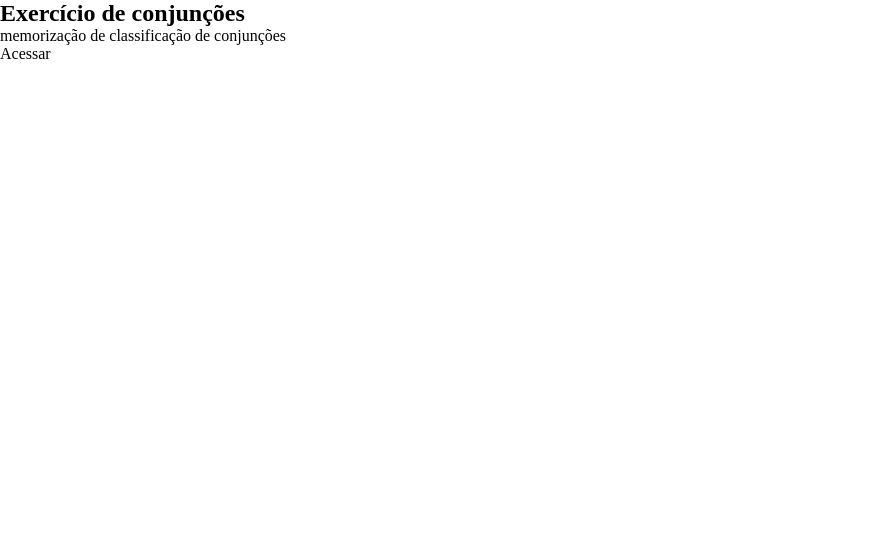
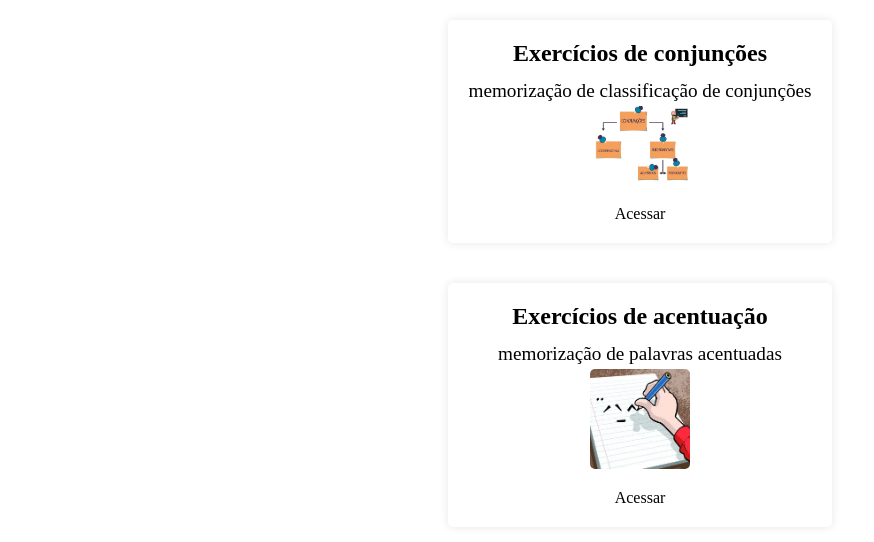
Before and after one commit to kleytonlopes/treinamento-conjuncoes, a Next.js app: page / in a window 1280 px wide. Shown: the top 542 px of the page, without its empty margins (0-874 px from the left). Built offline with nearby package versions, Linux system fonts and the light colour scheme.

Commit message:
feat: design welcome page fix: adjust new json structure and fix MathFloor

```diff
--- a/pages/index.js
+++ b/pages/index.js
@@ -1,24 +1,37 @@
 import React from "react";
 import Link from 'next/link'
 
-function Card({ title, description, link }) {
+function Card({ title, description, link, image }) {
   return (
-    <div className="card">
+    <Link href={`/quiz/${link}`}>
+      <div className="card-container">
         <h2>{title}</h2>
         <p>{description}</p>
-      <Link href={`/quiz/${link}`}>Acessar</Link>
+        <img src={image} alt="Descrição da imagem"></img>
+        Acessar
       </div>
+    </Link>
   );
 }
 
 function Home(props) {
   return (
-    <div className="home">
+    <div className="cards-main">
+       <div className="cards-container">
         <Card
-        title="Exercício de conjunções"
+          title="Exercícios de conjunções"
           description="memorização de classificação de conjunções"
           link="conjuncoes"
+          image="conjuncoes.jpeg"
         />
+        <Card
+          title="Exercícios de acentuação"
+          description="memorização de palavras acentuadas"
+          link="acentuacao"
+          image="acentuacao.jpeg"
+        />
+      </div>
+
     </div>
   );
 }
--- a/pages/quiz/quiz.js
+++ b/pages/quiz/quiz.js
@@ -10,7 +10,7 @@ export default function Quiz(props) {
   const [showNewQuestion, setShowNewQuestion] = useState(true);
   const {questionsData, title, command, label} = props;
 
-  const questions = questionsData.questions;
+  const questions = questionsData;
   const currentQuestion = currentQuestionIndex > -1 ? questions[currentQuestionIndex] : '';
 
   useEffect(() => {
@@ -34,8 +34,10 @@ export default function Quiz(props) {
       setTimeout(() => {
         setShowSuccess(false);
         setUserAnswer("");
+        const currentIndex = Math.floor(Math.random() * questions.length);
+        console.log(currentIndex+'--'+questions.length);
         setCurrentQuestionIndex(
-          Math.floor(Math.random() * questions.length)
+          currentIndex
         );
         setShowNewQuestion(true);
       }, 1500);
--- a/styles/globals.css
+++ b/styles/globals.css
@@ -137,3 +137,47 @@ a {
   padding-top: 0.75rem;
   padding-bottom: 0.75rem;
 }
+
+.cards-main {
+  align-items: center;
+  display: flex;
+  flex-direction: column;
+}
+
+.cards-container {
+  display: flex;
+  max-width: 70%;
+  flex-direction: column;
+  align-items: stretch;
+}
+
+.card-container {
+  flex-basis: 100%;
+  box-shadow: 0px 0px 10px rgba(0, 0, 0, 0.1);
+  border-radius: 5px;
+  padding: 20px;
+  margin: 20px;
+  background-color: #fff;
+  display: flex;
+  flex-direction: column;
+  align-items: center;
+}
+
+.card-container h2 {
+  font-size: 1.5rem;
+  margin-bottom: 10px;
+}
+
+.card-container p {
+  font-size: 1.2rem;
+  line-height: 1.5;
+  text-align: center;
+}
+
+.card-container img {
+  width: 100%;
+  max-width: 100px;
+  height: auto;
+  margin-bottom: 20px;
+  border-radius: 5px;
+}
```
Also changed, not shown: data/acentuacao.json (added, +28 -0 lines), pages/quiz/[type_quiz].js (+12 -20 lines), public/acentuacao.jpeg (added), public/conjuncoes.jpeg (added). Lines whose indentation alone changed are shown as unchanged.
